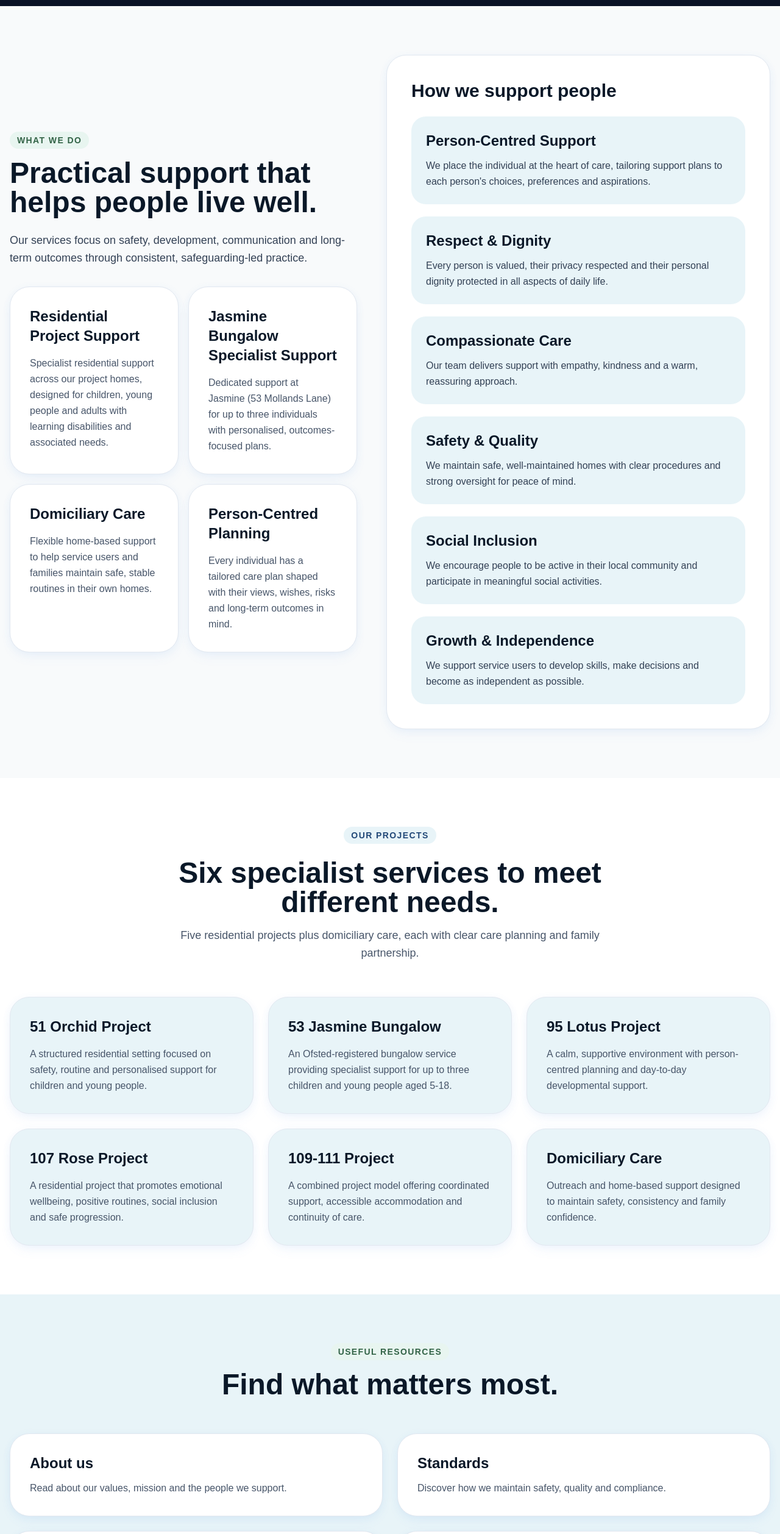
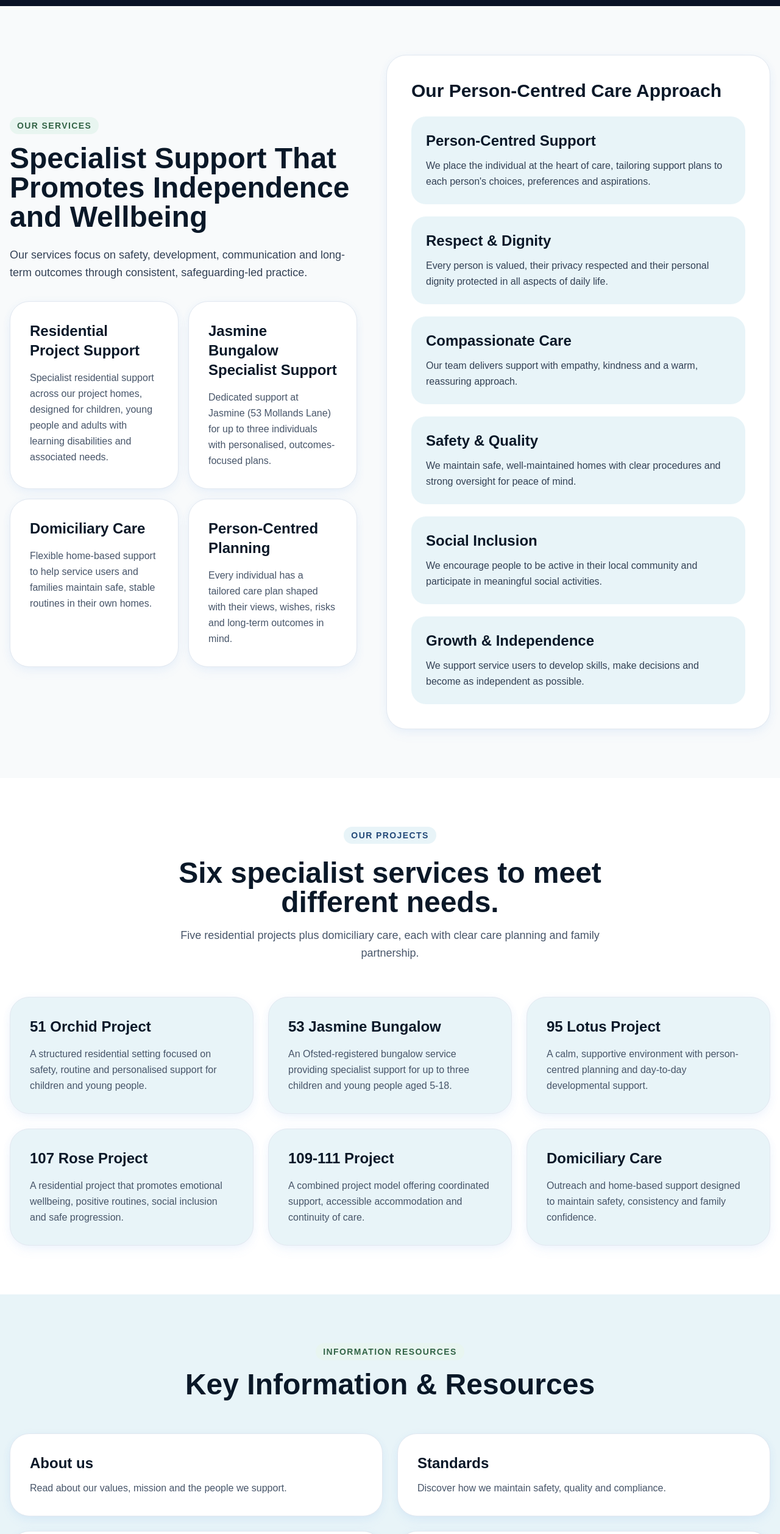
Before and after one commit to ADITYA1234556/satash, a React (Vite) app in the folder apps/web/: page / in a window 1280 px wide. Shown: the part 1120-3636 px from the top of the page at 61% size. Built offline with nearby package versions, Linux system fonts and the light colour scheme.

Commit message:
feat: keywords

```diff
--- a/apps/web/src/pages/HomePage.jsx
+++ b/apps/web/src/pages/HomePage.jsx
@@ -97,8 +97,8 @@ const HomePage = () => {
           <div className="container mx-auto px-4">
             <div className="grid grid-cols-1 lg:grid-cols-[0.95fr_1.05fr] gap-12 items-center">
               <div>
-                <span className="inline-flex items-center px-3 py-1 rounded-full bg-satash-green-50 text-satash-green-700 text-sm font-semibold uppercase tracking-[0.1em] mb-4">What we do</span>
-                <h2 className="text-4xl md:text-5xl font-bold text-satash-blue-900 mb-6">Practical support that helps people live well.</h2>
+                <span className="inline-flex items-center px-3 py-1 rounded-full bg-satash-green-50 text-satash-green-700 text-sm font-semibold uppercase tracking-[0.1em] mb-4">Our services</span>
+                <h2 className="text-4xl md:text-5xl font-bold text-satash-blue-900 mb-6">Specialist Support That Promotes Independence and Wellbeing</h2>
                 <p className="text-lg text-slate-700 leading-relaxed mb-8">
                   Our services focus on safety, development, communication and long-term outcomes through consistent, safeguarding-led practice.
                 </p>
@@ -119,7 +119,7 @@ const HomePage = () => {
                 </div>
               </div>
               <div className="rounded-[2rem] bg-white p-10 shadow-soft border border-slate-200">
-                <h3 className="text-3xl font-bold text-satash-blue-900 mb-6">How we support people</h3>
+                <h3 className="text-3xl font-bold text-satash-blue-900 mb-6">Our Person-Centred Care Approach</h3>
                 <div className="space-y-5">
                   {CARE_VALUES.map((value, idx) => (
                     <motion.div
@@ -170,8 +170,8 @@ const HomePage = () => {
         <section className="py-20 bg-satash-blue-50">
           <div className="container mx-auto px-4">
             <div className="max-w-3xl mx-auto text-center mb-14">
-              <span className="inline-flex items-center px-3 py-1 rounded-full bg-satash-green-50 text-satash-green-700 text-sm font-semibold uppercase tracking-[0.1em] mb-4">Useful resources</span>
-              <h2 className="text-4xl md:text-5xl font-bold text-satash-blue-900">Find what matters most.</h2>
+              <span className="inline-flex items-center px-3 py-1 rounded-full bg-satash-green-50 text-satash-green-700 text-sm font-semibold uppercase tracking-[0.1em] mb-4">Information resources</span>
+              <h2 className="text-4xl md:text-5xl font-bold text-satash-blue-900">Key Information & Resources</h2>
             </div>
             <div className="grid gap-6 md:grid-cols-2">
               {resources.map((resource) => (
@@ -195,9 +195,9 @@ const HomePage = () => {
         <section className="py-20 bg-satash-blue-900 text-white">
           <div className="container mx-auto px-4">
             <div className="rounded-[2rem] bg-satash-blue-800/95 p-12 text-center shadow-soft-lg">
-              <h2 className="text-4xl md:text-5xl font-bold mb-6">Ready to discover how Satash supports people?</h2>
+              <h2 className="text-4xl md:text-5xl font-bold mb-6">Ready to Discuss How We Can Support You?</h2>
               <p className="max-w-3xl mx-auto text-lg leading-relaxed text-satash-blue-100 mb-8">
-                Contact us to find out more about our services, project locations, and the care we provide every day.
+                Contact us to explore our services, project locations, and the specialist care we provide every day.
               </p>
               <div className="flex flex-col sm:flex-row justify-center gap-4">
                 <Link to="/projects" className="inline-flex items-center justify-center rounded-full bg-satash-green-400 px-8 py-4 text-base font-semibold text-satash-blue-900 shadow-soft hover:bg-satash-green-300 transition-colors">
--- a/apps/web/src/pages/ProjectsPage.jsx
+++ b/apps/web/src/pages/ProjectsPage.jsx
@@ -137,7 +137,7 @@ const ProjectsPage = () => {
                     to={project.link}
                     className="inline-flex items-center justify-center rounded-full bg-satash-green-400 px-6 py-3 text-sm font-semibold text-satash-blue-900 shadow-soft hover:bg-satash-green-300 transition-colors mt-auto"
                   >
-                    Explore this service
+                    Explore project
                     <ArrowRight className="ml-2 w-4 h-4" aria-hidden="true" />
                   </Link>
                 </div>
--- a/apps/web/src/pages/WorkForUsPage.jsx
+++ b/apps/web/src/pages/WorkForUsPage.jsx
@@ -70,14 +70,14 @@ const WorkForUsPage = () => {
               <p className="text-sm uppercase tracking-[0.22em] text-satash-blue-100 mb-4">Work for us</p>
               <h1 className="text-5xl md:text-6xl font-bold mb-6">Build a meaningful career with {ORGANIZATION.shortName}</h1>
               <p className="max-w-3xl mx-auto text-lg leading-relaxed text-satash-blue-100 mb-8">
-                Join a safeguarding-led, person-centred service where your work helps children, young people and adults feel safe, valued and supported to thrive.
+                Join our professional care team where your expertise contributes to safeguarding-led, person-centred services that support children, young people and adults to achieve their best outcomes.
               </p>
               <div className="flex flex-col sm:flex-row gap-4 justify-center">
                 <a href="#vacancies" className="inline-flex items-center justify-center rounded-full bg-satash-green-400 px-8 py-4 text-base font-semibold text-satash-blue-900 shadow-soft hover:bg-satash-green-300 transition-colors">
-                  View vacancies
+                  Explore Opportunities
                 </a>
                 <Link to="/contact" className="inline-flex items-center justify-center rounded-full border border-white/20 bg-white/10 px-8 py-4 text-base font-semibold text-white hover:bg-white/20 transition-colors">
-                  Contact recruitment
+                  Enquire About Roles
                 </Link>
               </div>
             </motion.div>
```
